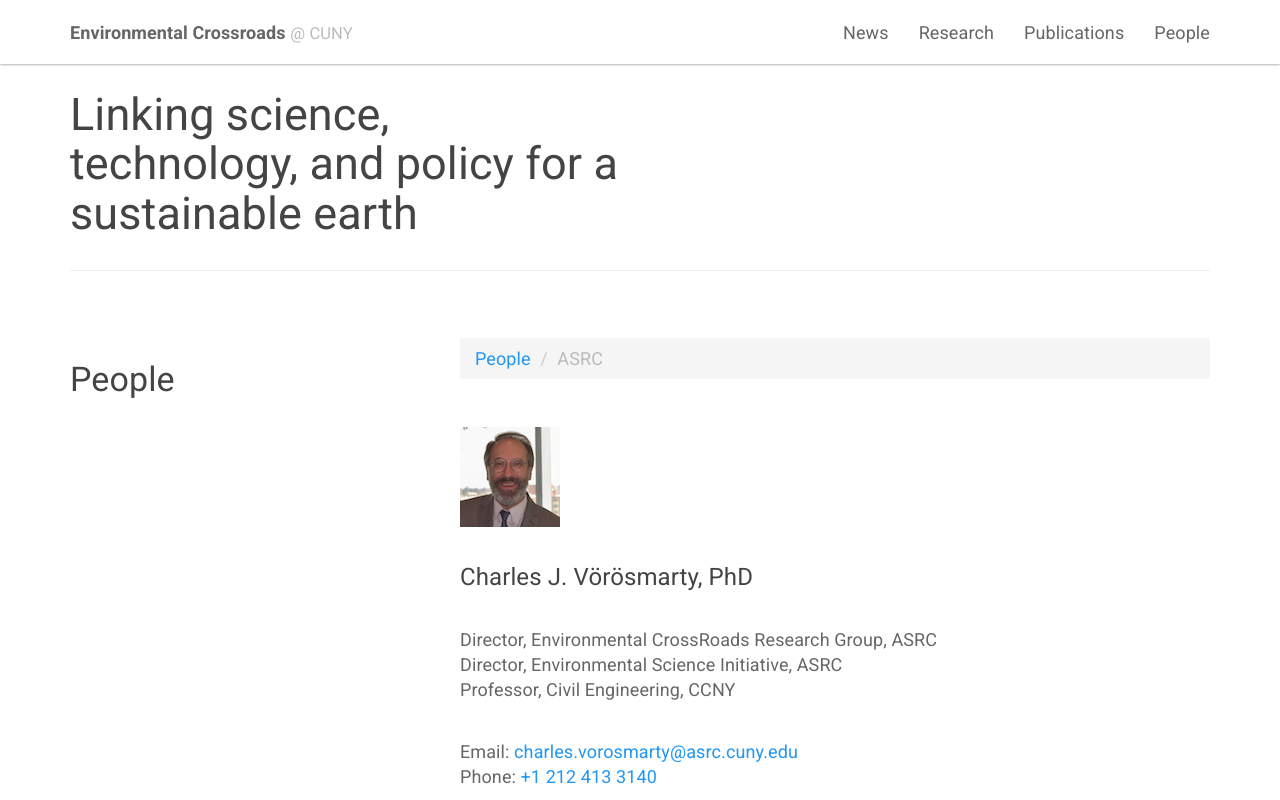
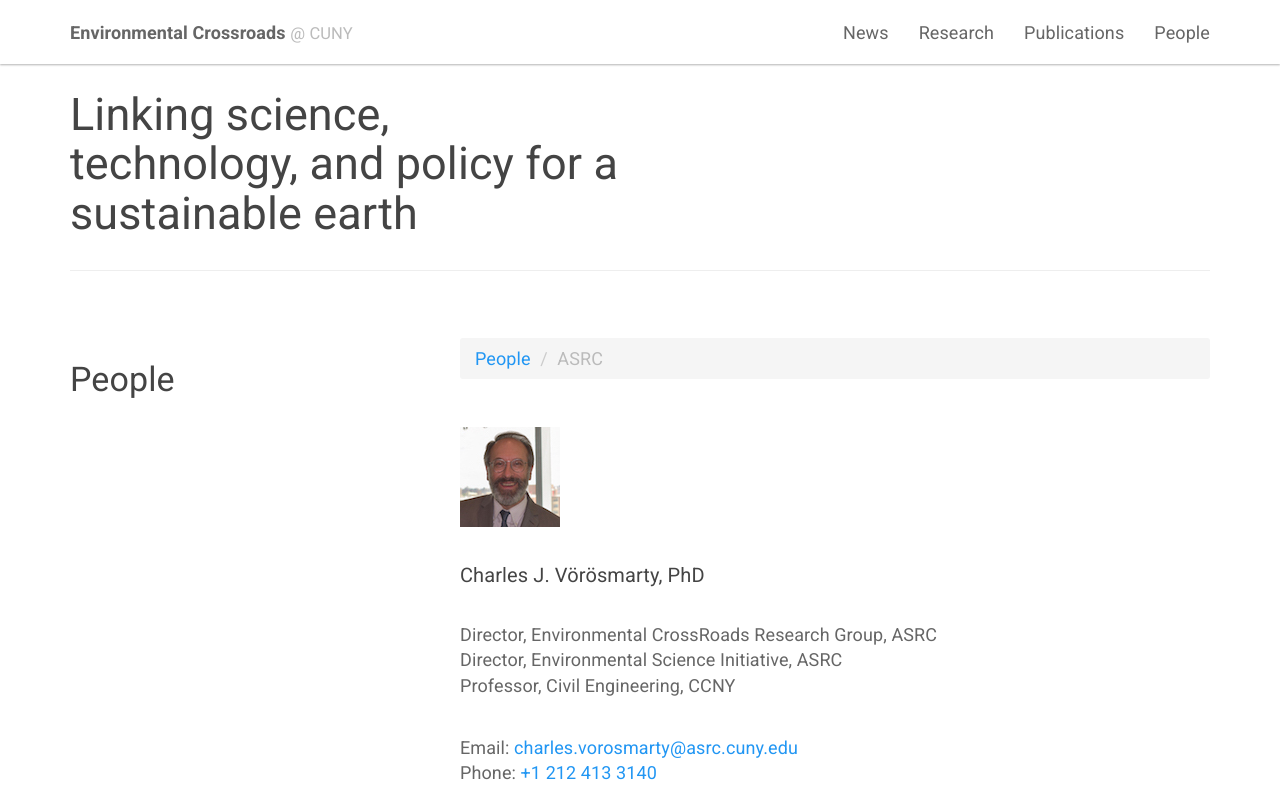
Before and after one commit to environmentalcrossroads/environmentalcrossroads.github.io, a plain HTML site: page people-asrc/vorosmarty-c.html in a window 1280 px wide. Shown: the top 800 px of the page. Drawn offline with nearby package versions, Linux system fonts and the light colour scheme.

Commit message:
Add files via upload

```diff
--- a/people-asrc/vorosmarty-c.html
+++ b/people-asrc/vorosmarty-c.html
@@ -68,7 +68,7 @@
 					<br>
 					<img src="../img/vorosmarty-c-sq.jpg" class="img-responsive">
 					<br>
-					<h4>Charles J. Vörösmarty, PhD</h4>
+					<h5>Charles J. Vörösmarty, PhD</h5>
 					<br>
 					<ul class="list-unstyled">
 						<li>Director, Environmental CrossRoads Research Group, ASRC</li>
```
